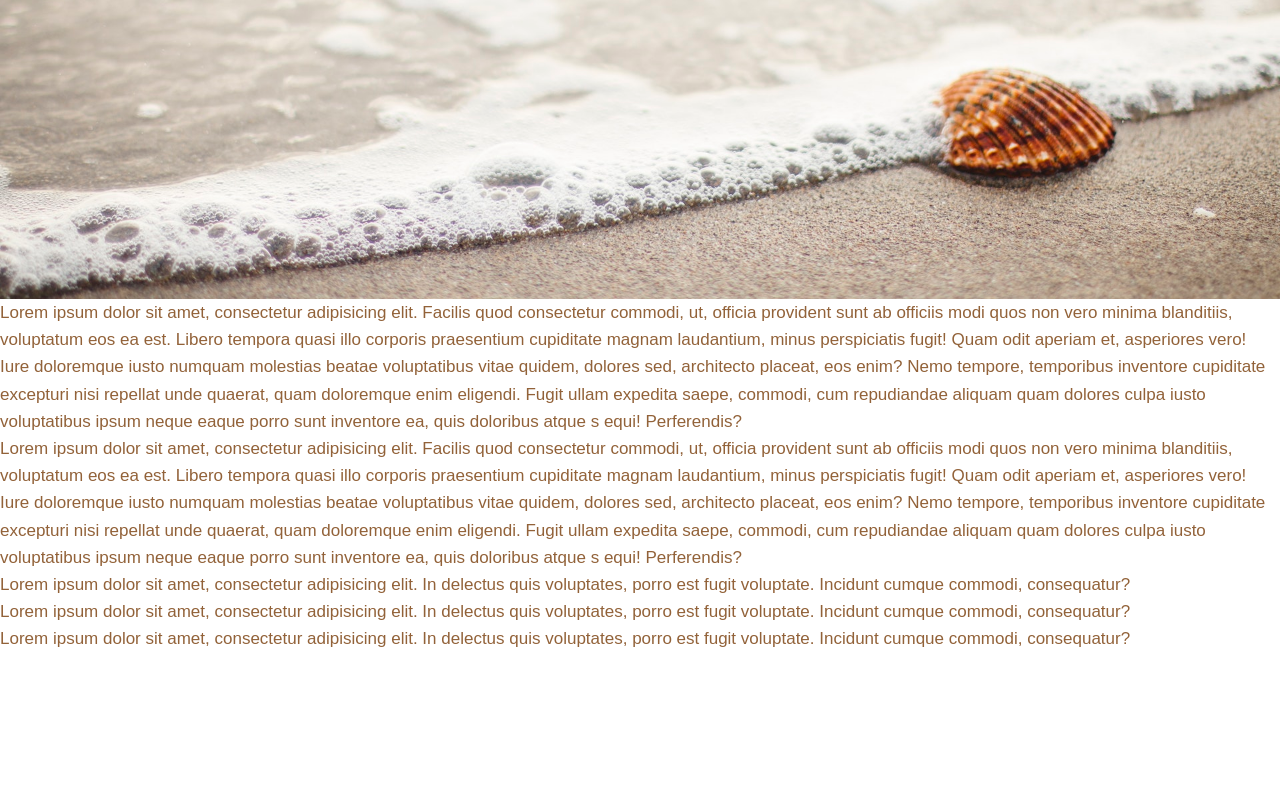
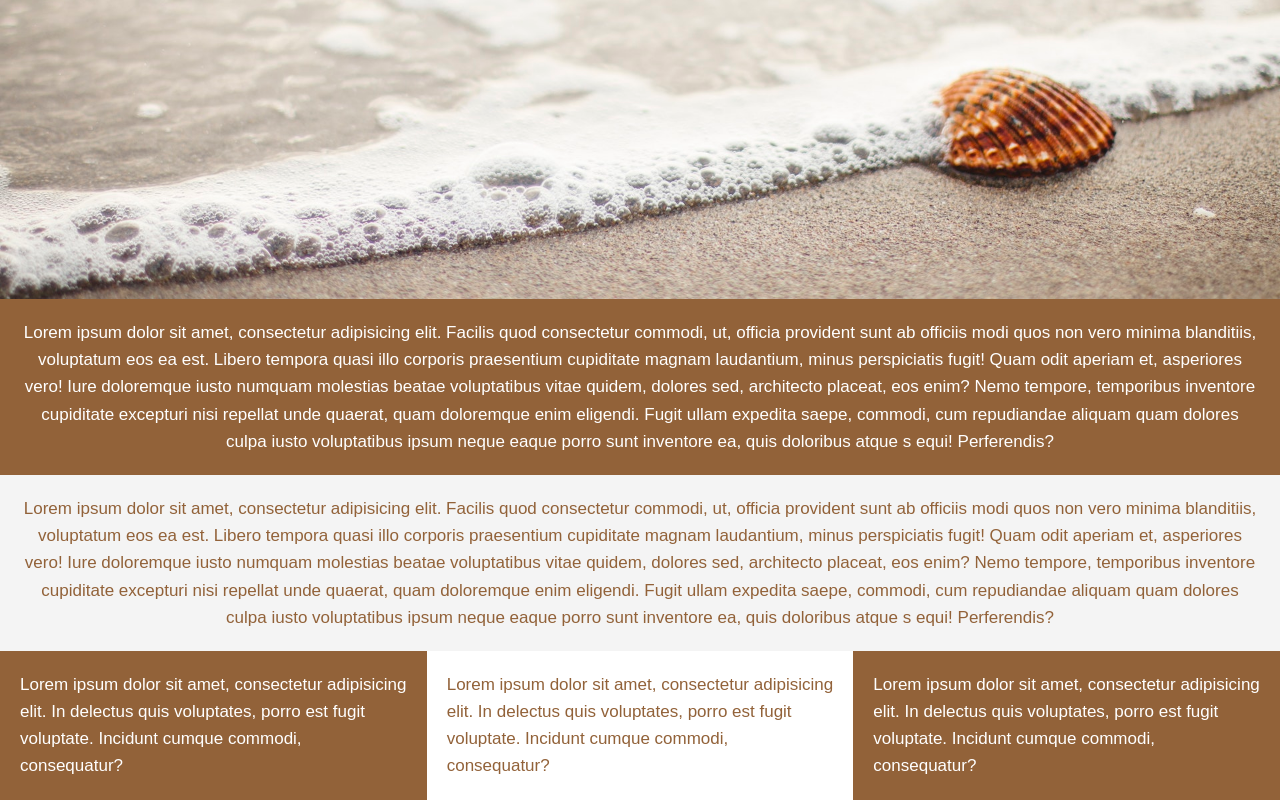
Before and after one commit to Cobrettie/Fullscreen-Landing-Page-2, a plain HTML site: page index.html in a window 1280 px wide. Shown: the part 501-1301 px from the top of the page. Before the commit the page ends 1153 px from the top, so only its background shows below. Drawn offline with Linux system fonts and the light colour scheme.

Commit message:
Updated css
updated css

```diff
--- a/css/style.css
+++ b/css/style.css
@@ -47,3 +47,33 @@ body {
   background: #926239;
   color: #fff;
 }
+
+#section-a{
+  padding: 20px;
+  background: #926239;
+  color: #fff;
+  text-align: center;
+}
+
+#section-b{
+  padding: 20px;
+  background: #f4f4f4;
+  text-align: center;
+}
+
+#section-c{
+  display: flex;
+}
+
+#section-c div{
+  padding: 20px;
+}
+
+#section-c .box-1, #section-c .box-3{
+  background: #926239;
+  color: #fff;
+}
+
+#section-c .box-2{
+  background:f9f9f9;
+}
```
